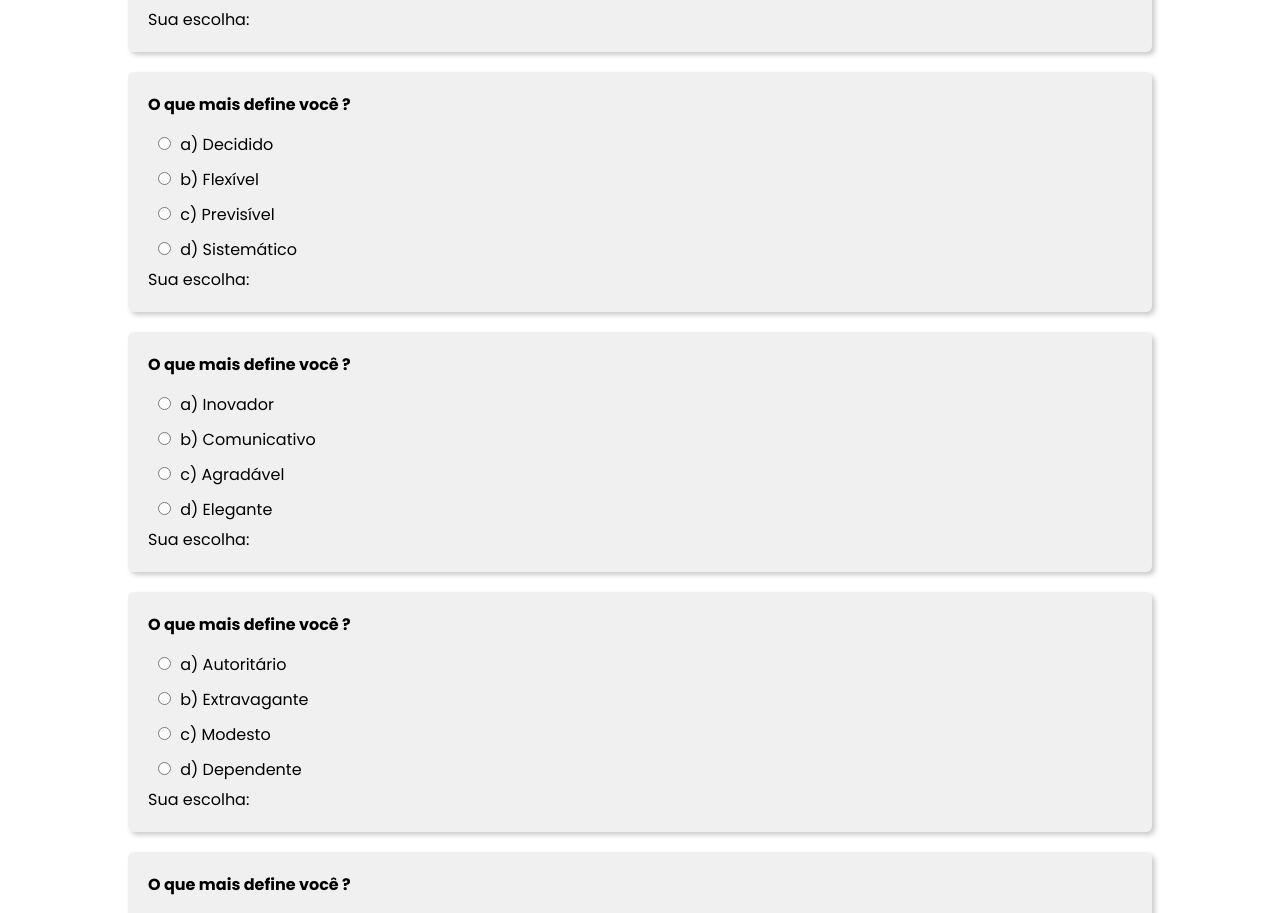
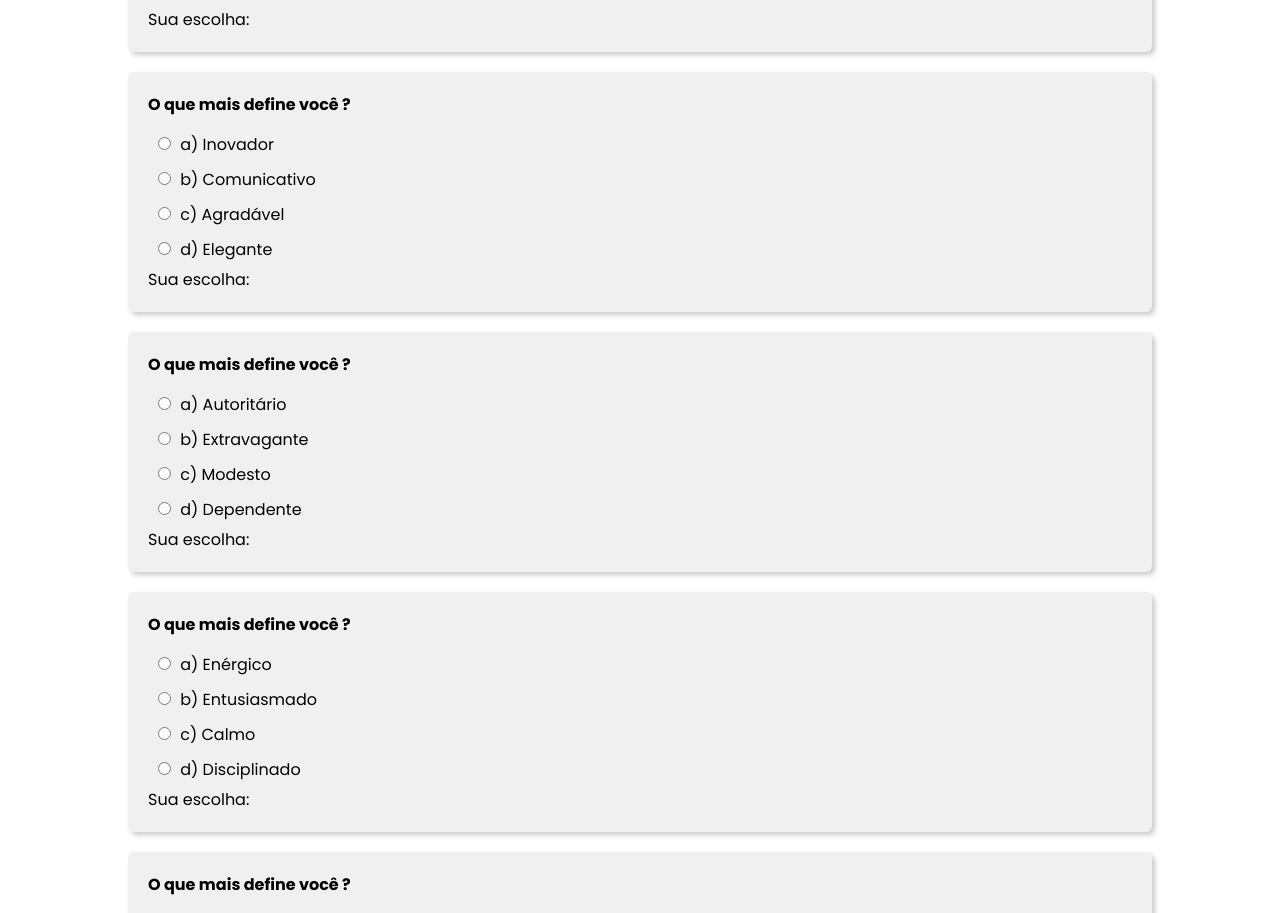
Before and after one commit to leocastroz/suelen-disc, a Vue app: page / in a window 1280 px wide. Shown: the part 2260-3173 px from the top of the page. Built offline with nearby package versions, Linux system fonts and the light colour scheme.

Commit message:
fix: removing unnecessary code

```diff
--- a/src/mock/mockData.js
+++ b/src/mock/mockData.js
@@ -34,11 +34,6 @@ export const questions = [
       {
         question: 'O que mais define você ?',
         choices: ['a) Agressivo', 'b) Expansivo', 'c) Possessivo', 'd) Julgador'],
-        selectedLetter: ''
-      },
-      {
-        question: 'O que mais define você ?',
-        choices: ['a) Decidido', 'b) Flexível', 'c) Previsível', 'd) Sistemático'],
         selectedLetter: ''
       },
       {
```
